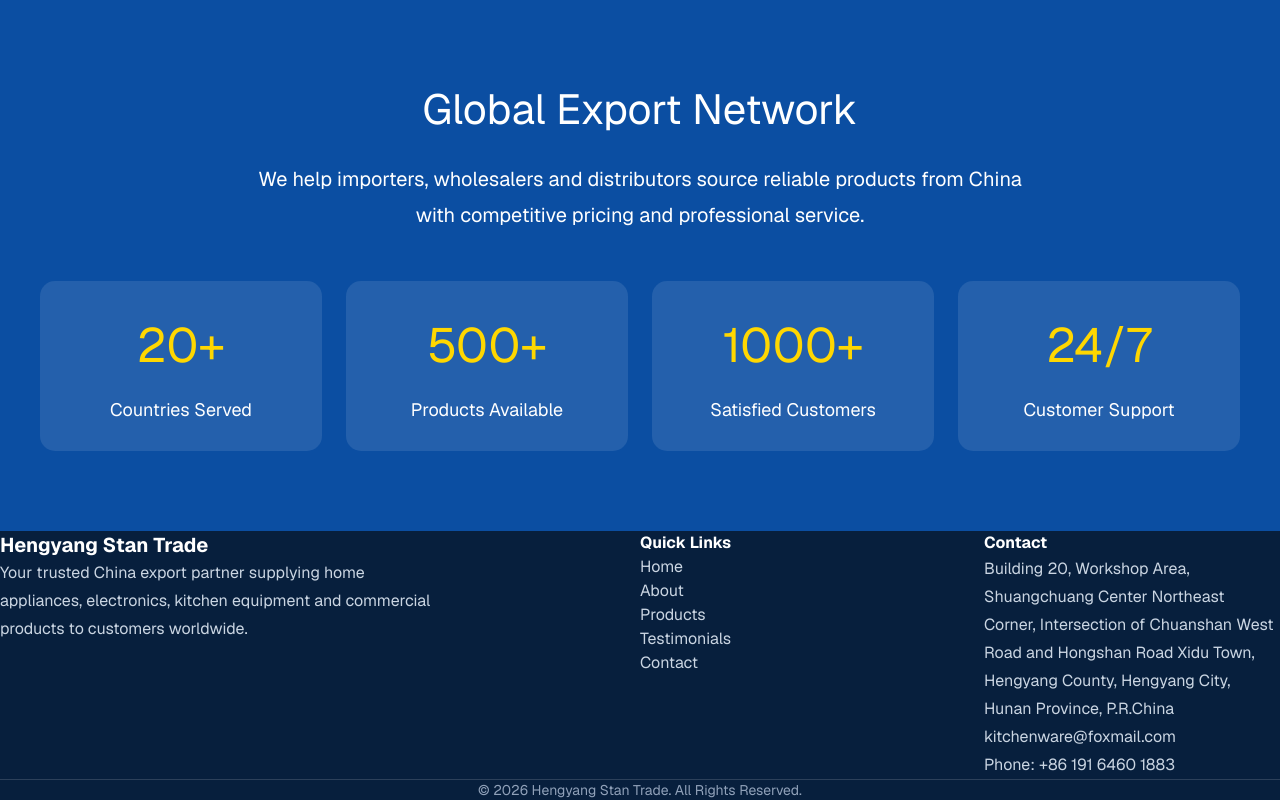
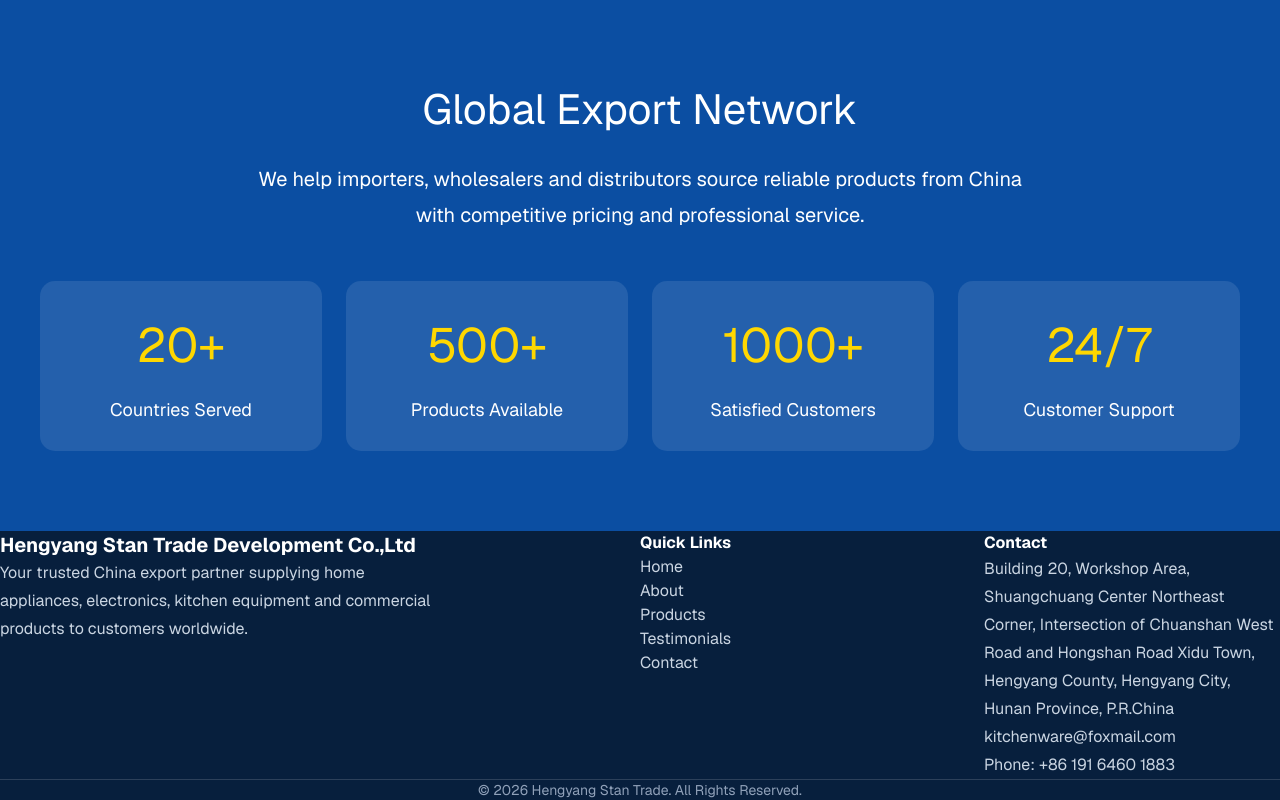
Before and after one commit to zgsgf54w5p-gif/HENGYANG-STAN-TRADE, a Next.js app: page / in a window 1280 px wide. Shown: the part 5163-5963 px from the top of the page. Built offline with nearby package versions, Linux system fonts and the light colour scheme.

Commit message:
Update Footer.tsx

```diff
--- a/components/Footer.tsx
+++ b/components/Footer.tsx
@@ -5,7 +5,7 @@
     <footer className="bg-[#071F3D] px-6 pb-7 pt-16 text-white sm:px-8 lg:px-12">
       <div className="mx-auto mb-11 grid max-w-7xl gap-10 sm:grid-cols-2 lg:grid-cols-[2fr_1fr_1fr] lg:gap-12">
         <div>
-          <h2 className="mb-4 text-xl font-bold">Hengyang Stan Trade</h2>
+          <h2 className="mb-4 text-xl font-bold">Hengyang Stan Trade Development Co.,Ltd</h2>
           <p className="max-w-md leading-7 text-slate-300">
             Your trusted China export partner supplying home appliances,
             electronics, kitchen equipment and commercial products to
```
